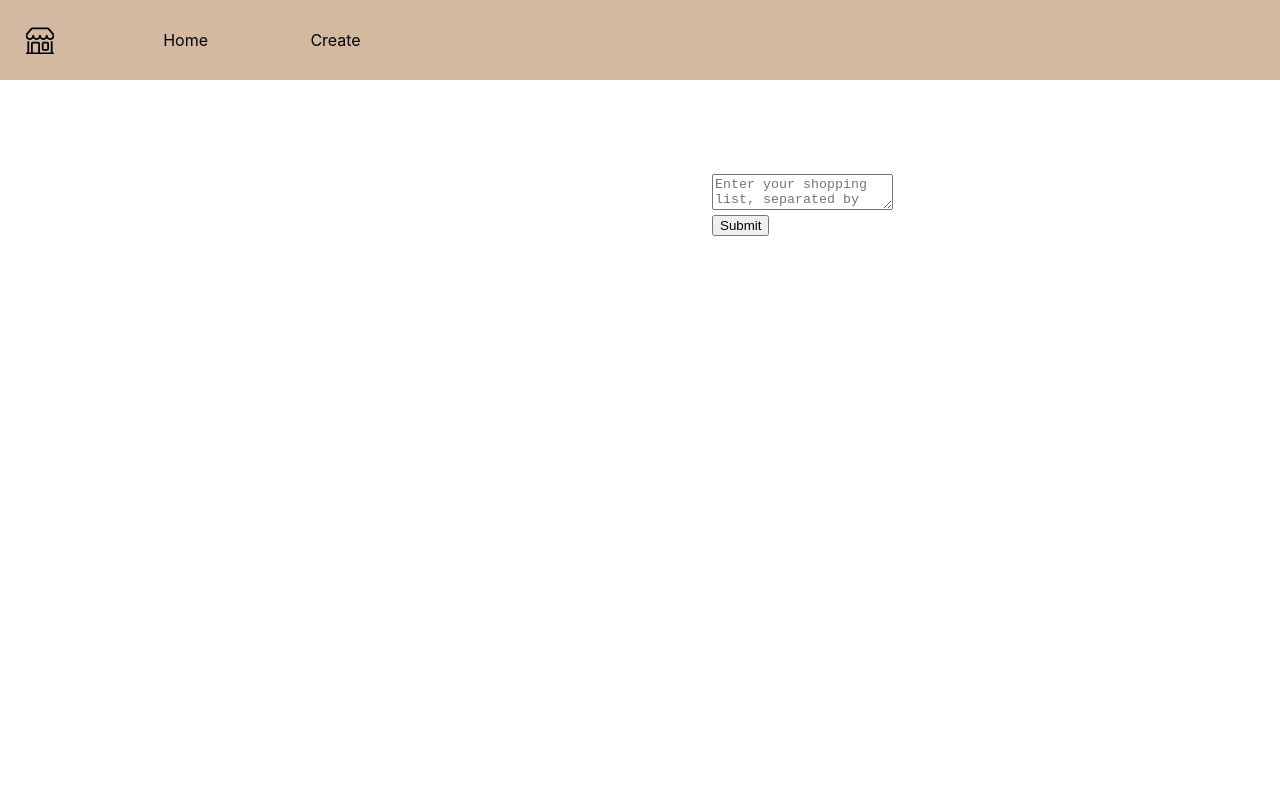
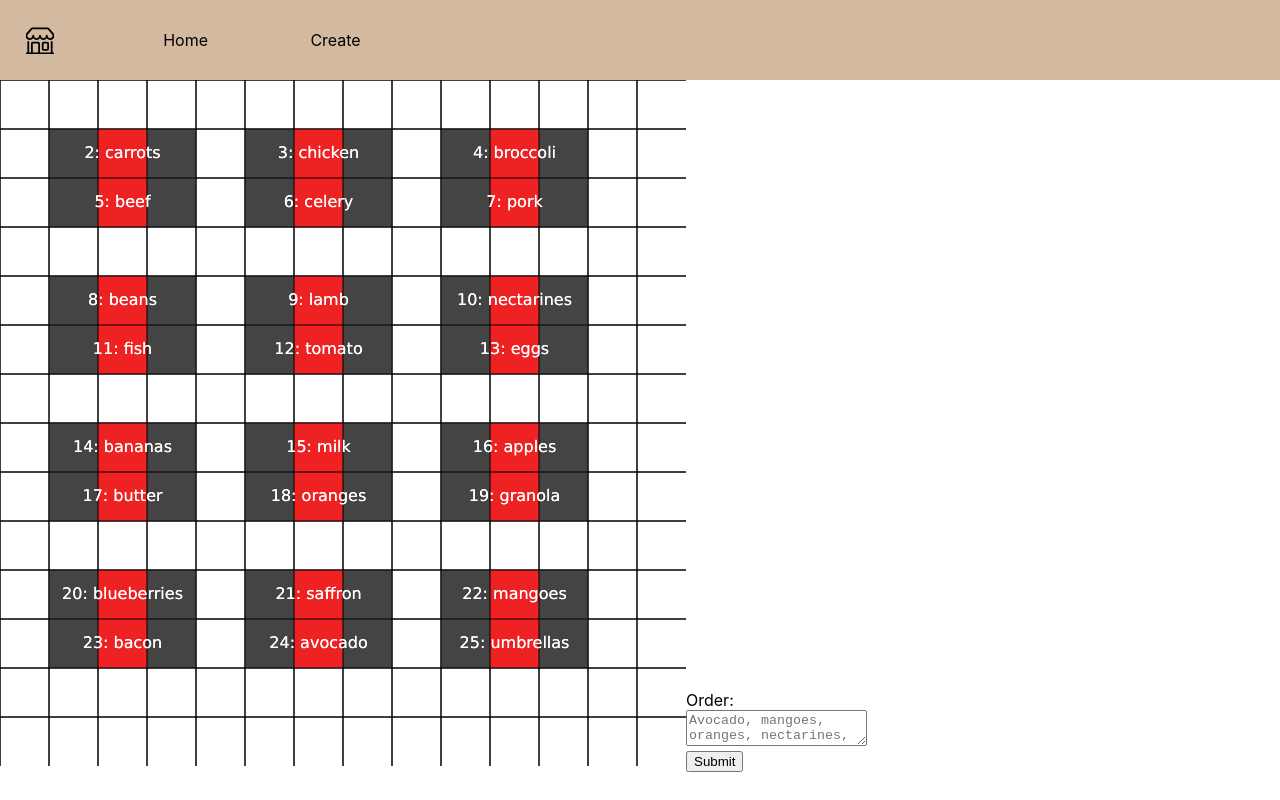
Before and after one commit to Yourself1011/shopsmart, a React (Create React App) app: page / in a window 1280 px wide. Built offline with nearby package versions, Linux system fonts and the light colour scheme.

Commit message:
edits to stuff

```diff
--- a/src/components/ListForm/ListForm.tsx
+++ b/src/components/ListForm/ListForm.tsx
@@ -2,22 +2,24 @@ import React, { FC, useContext } from "react";
 import { useForm } from "react-hook-form";
 import "./ListForm.scss";
 import { ListCtx } from "../ListContext/ListContext";
+import shop from "../../shop.json"
 
 interface ListFormProps {}
 
 const ListForm: FC<ListFormProps> = () => {
   const listContext = useContext(ListCtx);
-  const { register, handleSubmit, formState } = useForm();
+  const { register, handleSubmit } = useForm();
   const onSubmit = handleSubmit((data) => {
     listContext?.changeList(data.list);
   });
 
   return (
     <div className="ListForm" data-testid="ListForm">
+      <div>Order:</div>
       <form onSubmit={onSubmit}>
         <textarea
           {...register("list")}
-          placeholder="Enter your shopping list, separated by commas"
+          placeholder="Avocado, mangoes, oranges, nectarines, granola, umbrellas, saffron"
         />
         <br />
         <input type="submit" />
--- a/src/components/UserCanvas/UserCanvas.scss
+++ b/src/components/UserCanvas/UserCanvas.scss
@@ -1,5 +1,5 @@
 .UserCanvas {
-  height: 89vh;
-  width: 89vh;
+  height: 686px;
+  width: 686px;
   display: inline-block;
 }
--- a/src/components/UserCanvas/UserCanvas.tsx
+++ b/src/components/UserCanvas/UserCanvas.tsx
@@ -1,23 +1,64 @@
 import React, { FC, useRef, useEffect, useContext } from "react";
 import "./UserCanvas.scss";
 import shop from "../../shop.json";
-import { ListCtx } from "../ListContext/ListContext";
 
 interface UserCanvasProps {}
 
 const UserCanvas: FC<UserCanvasProps> = () => {
   let canvasRef: any = useRef(null);
-  let context = useContext(ListCtx);
 
   useEffect(() => {
     let canvas = canvasRef.current;
     let ctx = canvas!.getContext("2d");
-  }, [context]);
+    let unit = 49;
+
+    ctx.fillStyle = "#444";
+    ctx.textAlign = "center";
+    ctx.textBaseline = "middle";
+    ctx.font = "16px Verdana";
+    ctx.globalCompositeOperation = "destination-over";
+
+    for (let i = 0; i < 14; i++) {
+      ctx.beginPath();
+      ctx.moveTo(0, i * unit);
+      ctx.lineTo(14 * unit, i * unit);
+      ctx.stroke();
+    }
+    for (let i = 0; i < 14; i++) {
+      ctx.beginPath();
+      ctx.moveTo(i * unit, 0);
+      ctx.lineTo(i * unit, 14 * unit);
+      ctx.stroke();
+    }
+
+    for (let row = 0; row < 13; row++) {
+      for (let column = 0; column < 13; column++) {
+        if (shop.grid[row][column] === 1) {
+          ctx.fillStyle = "#444";
+          ctx.fillRect(column * unit, row * unit, unit, unit);
+        } else if (shop.grid[row][column] > 1) {
+          ctx.fillStyle = "#e22";
+          ctx.fillRect(column * unit, row * unit, unit, unit);
+
+          ctx.globalCompositeOperation = "source-over";
+
+          ctx.fillStyle = "#fff";
+
+          ctx.fillText(
+            `${shop.grid[row][column]}: ${shop.items[shop.grid[row][column]]}`,
+            column * unit + 49 / 2,
+            row * unit + 49 / 2
+          );
+          ctx.globalCompositeOperation = "destination-over";
+        }
+      }
+    }
+  }, []);
 
   return (
-    <div className="UserCanvas" data-testid="UserCanvas">
-      <canvas ref={canvasRef} />
-    </div>
+    // <div className="UserCanvas" data-testid="UserCanvas">
+    <canvas ref={canvasRef} width="686" height="686" />
+    // </div>
   );
 };
 
--- a/src/shop.json
+++ b/src/shop.json
@@ -1,6 +1,6 @@
 {
   "grid": [
-    [26,0,0 ,0,0,0,0 ,0,0,0,0 ,0,0],
+    [0 ,0,0 ,0,0,0,0 ,0,0,0,0 ,0,0],
     [0 ,1,2 ,1,0,1,3 ,1,0,1,4 ,1,0],
     [0 ,1,5 ,1,0,1,6 ,1,0,1,7 ,1,0],
     [0 ,0,0 ,0,0,0,0 ,0,0,0,0 ,0,0],
@@ -14,5 +14,5 @@
     [0 ,1,23,1,0,1,24,1,0,1,25,1,0],
     [0 ,0,0 ,0,0,0,0 ,0,0,0,0 ,0,0]
   ],
-  "items": ["nothing", "shelf", "carrots", "chicken", "broccoli", "beef", "celery", "pork", "beans", "lamb", "cauliflower", "fish", "tomato", "eggs", "bananas", "milk", "apples", "butter", "oranges", "margarine", "blueberries", "yogurt", "mangoes", "bacon", "avocado", "start"]
+  "items": ["nothing", "shelf", "carrots", "chicken", "broccoli", "beef", "celery", "pork", "beans", "lamb", "nectarines", "fish", "tomato", "eggs", "bananas", "milk", "apples", "butter", "oranges", "granola", "blueberries", "saffron", "mangoes", "bacon", "avocado", "umbrellas"]
 }
```
